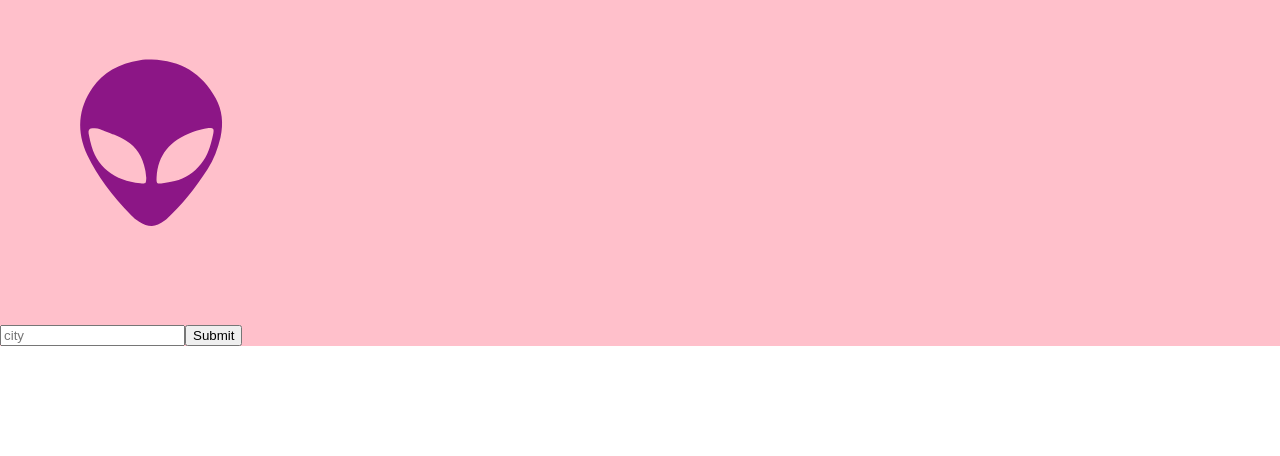
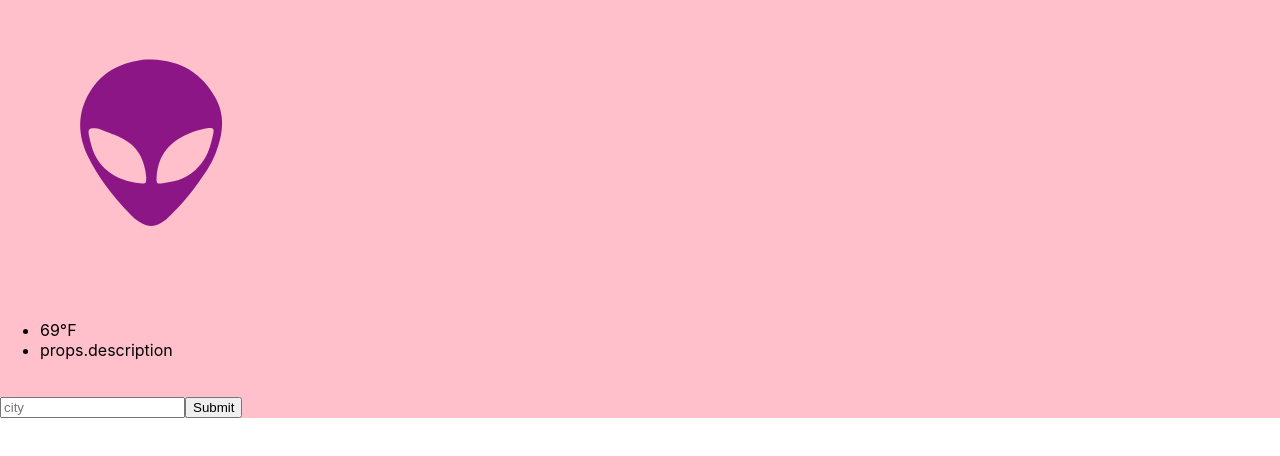
Before and after one commit to WesW1/MinimalWeather, a React app: page / in a window 1280 px wide. Shown: the top 456 px of the page. Built offline with nearby package versions, Linux system fonts and the light colour scheme.

Commit message:
Added weather description under icon

```diff
--- a/app/components/Weather.js
+++ b/app/components/Weather.js
@@ -1,5 +1,6 @@
 import React, { useState } from 'react';
 import { WiCloudy, WiDaySunny, WiRain, WiThunderstorm, WiFog, WiNightCloudy, WiSnow, WiRaindrops, WiMoonAltFull, WiAlien } from 'react-icons/wi'
+import { WiDegrees } from 'react-icons/wi'
 import {useSpring, animated, useTransition} from 'react-spring';
 import {Transition} from 'react-spring/renderprops';
 
@@ -23,6 +24,12 @@ export default function Weather(props){
   return (
       <React.Fragment>
         <WeatherIcon size={300} color="rgb(140, 22, 134)" />
+
+        <ul class="weather-description">
+          <li>69°F</li>
+          <li> props.description </li>
+        </ul>
+
       </React.Fragment>
     );
 
```
